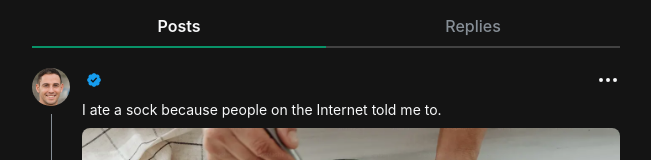
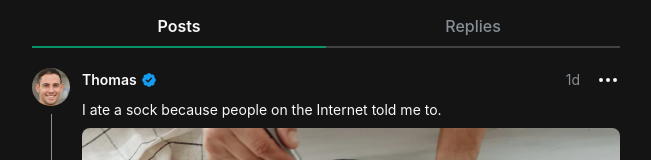
Before and after one commit to ulixert/owl, a React (Vite) app in the folder client/: page /1 in a window 1280 px wide. Shown: the part 287-447 px from the top of the page, without its empty margins (314-965 px from the left). Built offline with nearby package versions, Linux system fonts and the light colour scheme.

Commit message:
feat: complete post page

```diff
--- a/client/src/features/posts/PostItem/PostItem.tsx
+++ b/client/src/features/posts/PostItem/PostItem.tsx
@@ -26,7 +26,7 @@ export function PostItem({ likes, replies, postImg, postText }: PostProps) {
       <Flex gap={12} mb={16} py={20}>
         <PostLeftBar />
         <PostMain>
-          <PostHeader />
+          <PostHeader createdAt="1d" userName="Thomas" />
           <PostContent postText={postText} postImg={postImg} />
           <PostActions liked={liked} setLiked={setLiked} />
           <PostStats replies={replies} likes={likes} />
```
